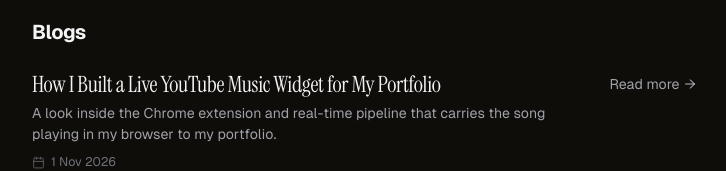
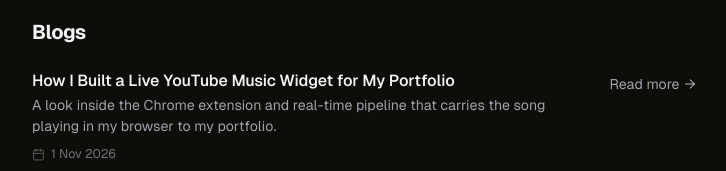
Before and after one commit to sahilkhedkar/sahilkhedkar.com, a Next.js app in the folder apps/web/: page / in a window 1280 px wide. Shown: the part 601-772 px from the top of the page, without its empty margins (276-1002 px from the left). Built offline with nearby package versions, Linux system fonts and the light colour scheme; no server answers; the database is empty.

Commit message:
style(web): standardize blog post titles to site default font style

```diff
--- a/apps/web/app/globals.css
+++ b/apps/web/app/globals.css
@@ -2722,12 +2722,12 @@ a.role-company:hover .role-arrow {
 }
 
 .home-blog-title {
-  font-family: "Instrument Serif", Georgia, serif !important;
-  font-size: 1.4rem;
-  font-weight: 400;
+  font-family: inherit !important;
+  font-size: 1rem;
+  font-weight: 550;
   color: var(--fg);
-  letter-spacing: -0.015em;
-  line-height: 1.3;
+  letter-spacing: -0.01em;
+  line-height: 1.35;
   text-decoration: none !important;
   transition: color 0.15s ease;
 }
@@ -3105,11 +3105,11 @@ a.role-company:hover .role-arrow {
 }
 
 .blogs-item-title {
-  font-family: "Instrument Serif", Georgia, serif !important;
-  font-size: 1.55rem !important;
-  font-weight: 400 !important;
+  font-family: inherit !important;
+  font-size: 1.05rem !important;
+  font-weight: 550 !important;
   color: var(--fg) !important;
-  line-height: 1.25;
+  line-height: 1.35;
   letter-spacing: -0.01em;
   text-decoration: none !important;
   transition: color 0.15s ease;
```
